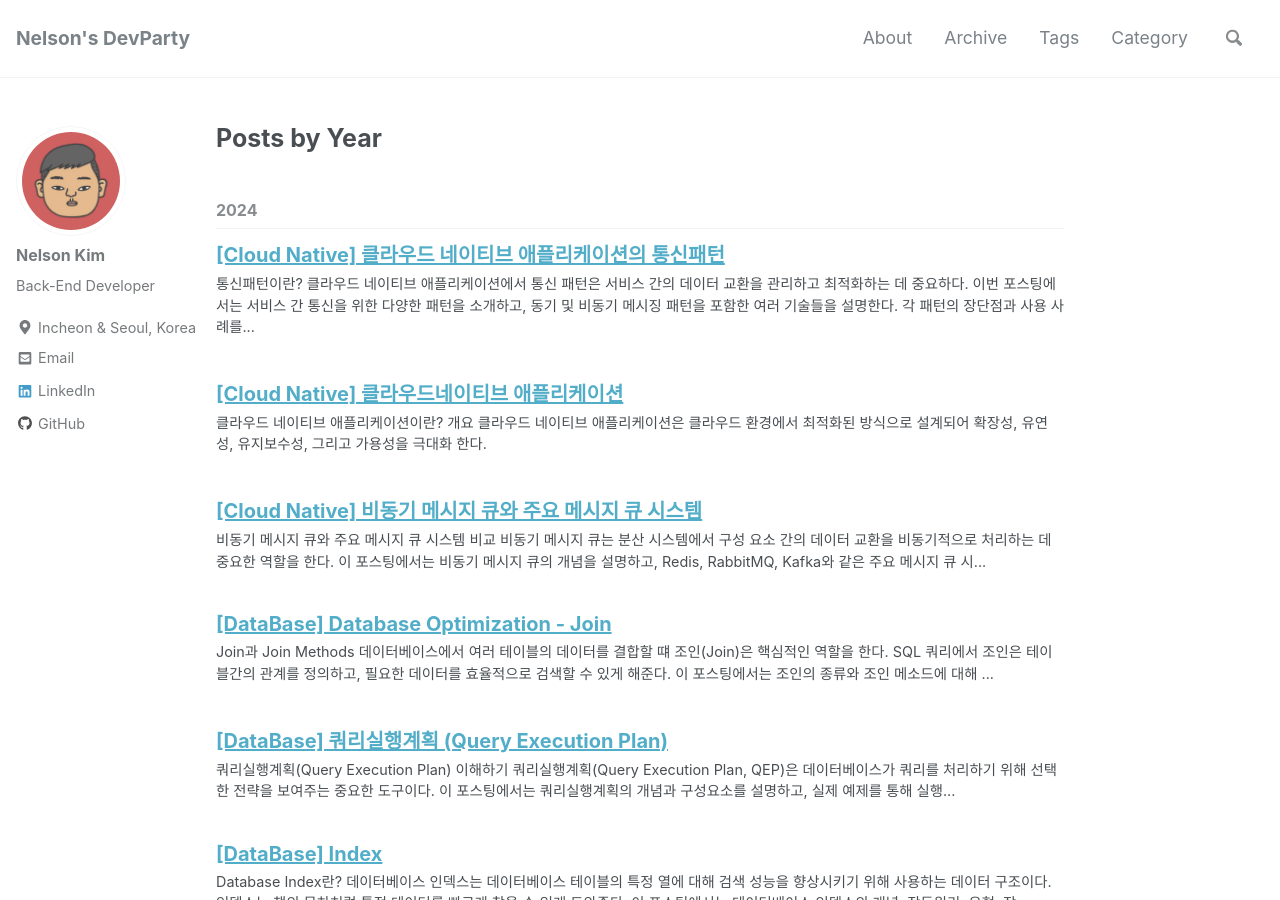
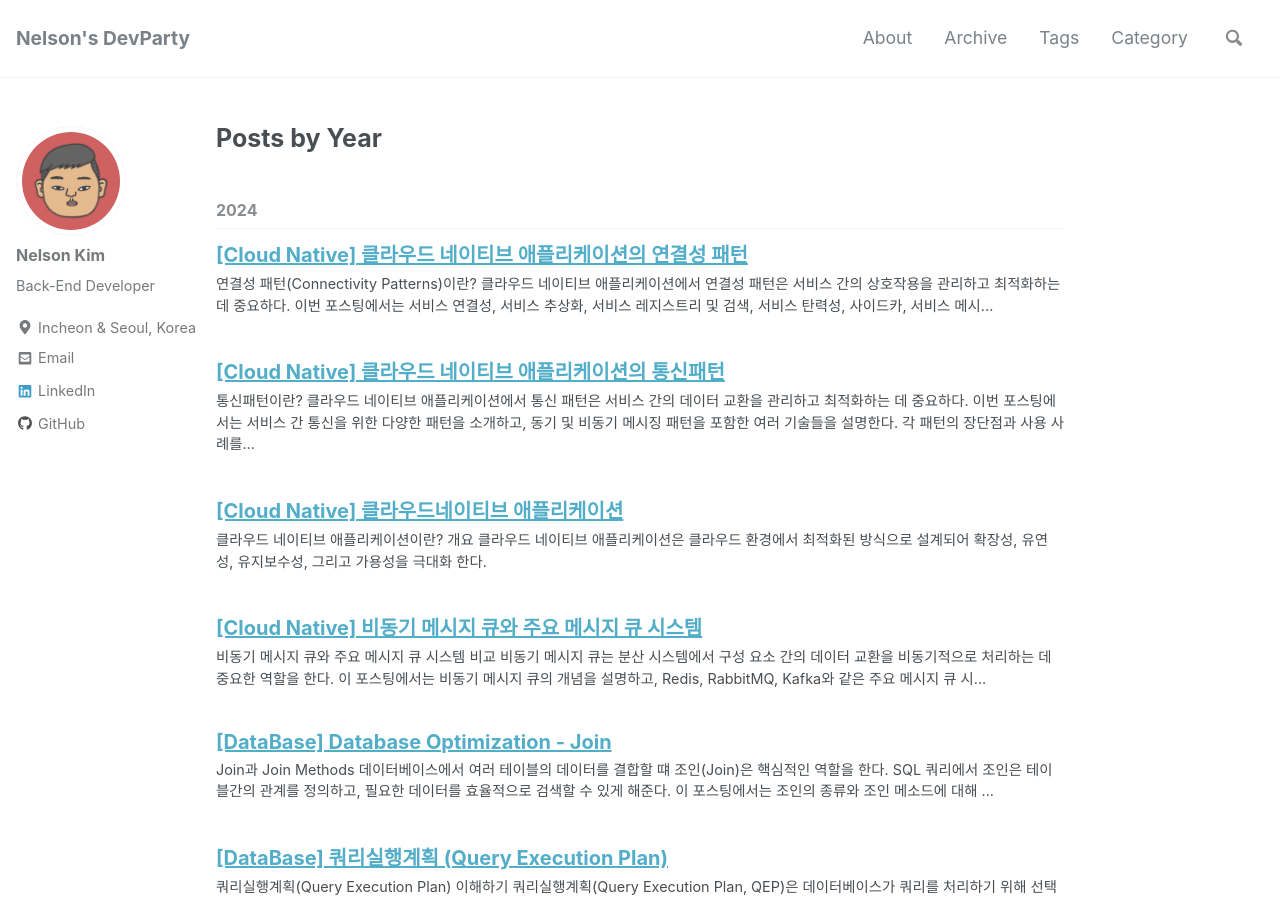
Before and after one commit to ssipflow/ssipflow.github.io, a Jekyll site: the page built from _pages/year-archive.html, in a window 1280 px wide and 900 px high. Built offline with Jekyll 4.4.1, drawn with Linux system fonts in a browser that asks for light colours; nearby versions of some CDN libraries; comment, search, counter and statistics services are not loaded; some of the changed lines change nothing that is shown.

Commit message:
Posting about Cloud Native Application Connectivity Patterns

```diff
--- a/_config.yml
+++ b/_config.yml
@@ -197,7 +197,7 @@ sass:
 
 # Outputting
 permalink: /:categories/:title/
-paginate: 5 # amount of posts to show
+paginate: 10 # amount of posts to show
 paginate_path: /page:num/
 timezone: Asia/Seoul # https://en.wikipedia.org/wiki/List_of_tz_database_time_zones
 
--- /dev/null
+++ b/_posts/2024-07-30-3-connectivity-pattern.md
@@ -0,0 +1,87 @@
+---
+title: \[Cloud Native\] 클라우드 네이티브 애플리케이션의 연결성 패턴
+layout: single
+author_profile: true
+comments: true
+share: true
+related: false
+date: '2024-07-30'
+tags:
+    - Cloud Native Application
+category: Cloud Native Application
+timezone: Asia/Seoul
+---
+
+# 연결성 패턴(Connectivity Patterns)이란?
+클라우드 네이티브 애플리케이션에서 연결성 패턴은 서비스 간의 상호작용을 관리하고 최적화하는 데 중요하다.
+이번 포스팅에서는 서비스 연결성, 서비스 추상화, 서비스 레지스트리 및 검색, 서비스 탄력성, 사이드카, 서비스 메시 및 사드카 없는 서비스 메시와 같은 주요 패턴을 다루고, 각 패턴에 대한 구체적인 예시를 제공한다.
+
+# 주요 연결성 패턴
+## 1. 서비스 연결성(Service Connectivity)
+* 서비스 연결성은 서비스가 서로 어떻게 통신하고 데이터와 기능을 교환하는지를 정의한다. 클라우드 네이티브 애플리케이션에서는 서비스 간의 연결을 효율적으로 관리하고, 동적이고 자동화된 연결 방식을 지원하는 것이 중요하다.
+* **마이크로서비스 아키텍처**
+  * 마이크로 서비스 아키텍처를 사용하는 대형 전자상거래 플랫폼에서, 주문 서비스가 사용자 서비스와 통신하여 사용자의 구매 이력을 확인하고, 재고 서비스와 통신하여 재고를 업데이트 한다.
+  예를 들어, Amazon에서는 사용자 주문과 관련된 정보가 다양한 서비스에 의해 처리되며, 각 서비스는 HTTP/REST API를 통해 통신한다.
+* 장점: 서비스 간의 월활한 통신을 통해 시스템의 전체적인 일관성과 응답성을 높일 수 있다.
+* 단점: 서비스 간 연결의 복잡성이 증가할 수 있으며, 관리와 모니터링이 필요하다.
+
+## 2. 서비스 추상화(Service Abstraction)
+* 서비스 추상화는 서비스의 구현 세부사항을 숨기고, 서비스가 제공하는 기능만을 외부에 노출하는 방식이다. 이는 서비스의 내부 동작을 변경하더라도 외부 시스템에 영향을 주지 않도록 한다.
+* **API Gateway**
+  * Amazon API Gateway를 사용하여 백엔드 서비스가 다양한 API 요청을 처리하도록 하고, 클라이언트는 API Gateway를 통해서만 서비스에 접근한다.
+  예를 들어, 클라이언트가 사용자 프로필 정보를 업데이트하고자 할 때, API Gateway가 요청을 받아 적절한 마이크로서비스로 라우팅한다.
+  API Gateway는 요청을 검증하고, 인증 및 인가를 처리하며, 서비스의 변경 사항에 상관없이 클라이언트에는 일관된 인터페이스를 제공한다.
+* 장점: 서비스의 내부 변경에 유연하게 대응할 수 있으며, 인터페이스 변경 시 시스템의 영향을 최소화할 수 있다.
+* 단점: 추상화 레이어가 추가됨으로써 시스템의 복잡성이 증가할 수 있다.
+
+## 3. 서비스 레지스트리 및 검색(Service Registry and Discovery)
+* 서비스 레지스트리는 서비스의 인스턴스와 그 위치를 중앙에서 관리하는 기능을 제공한다. 서비스 검색은 클라이언트가 서비스 인스턴스의 위치를 동적으로 찾는 방법이다.
+* **Eureka**
+  * Netflix의 Eureka를 사용하여 마이크로서비스가 동적으로 등록되고 검색된다.
+  예를 들어, 사용자가 주문을 요청할 떄, 주문서비스는 Eureka에 자신을 등록하고, 클라이언트는 Eureka에서 주문 서비스의 위치를 조회하여 요청을 전달한다.
+  Eureka는 서비스 인스턴스의 상태를 모니터링하고, 서비스의 가용성을 보장한다.
+* 장점: 동적인 서비스 인스턴스 관리와 로드 밸런싱을 지원하며, 서비스가 유연하게 추가되거나 제거될 수 있다.
+* 단점: 서비스 레지스트리와 검색 기능의 구현과 유지 관리가 필요하며, 서비스 위치 정보를 중앙에서 관리해야 한다.
+
+## 4. 서비스 탄력성(Service Resilience)
+* 서비스 탄력성은 시스템의 장애와 오류 상황에서도 안정적으로 서비스를 제공하는 능력을 말한다. 이는 장애를 격리하고, 실패한 요청을 재시도하거나 대체 경로를 제공하는 방식으로 구현된다.
+* **서킷브레이커(Circuit Breaker)**
+  * Netflix의 Hystrix를 사용하여 서비스 호출의 실패를 감지하고, 서비스 장애가 발생하면 서킷을 열어 서비스 호출을 차단한다.
+  예를 들어, 결제 서비스가 외부 결제 게이트웨이에 연결되어 있을 때, 결제 게이트웨이에 장애가 발생하면 Hystrix는 서킷을 열어 요청을 차단하고, 일정시간이 지나면 다시 시도한다.
+  이 방식은 장애를 격리하고 시스템의 전체적인 안정성을 높인다.
+* 장점: 시스템의 안정성을 높이고, 서비스 중단 시간을 줄일 수 있다.
+* 단점: 탄력성을 구현하는 데 추가적인 오버헤드와 복잡성이 발생할 수 있다.
+
+## 5. 사이드카 패턴(Sidecar Pattern)
+* 사이드카 패턴은 애플리케이션과 함께 배포되는 추가적인 사이드카 컨테이너를 사용하여 애플리케이션의 기능을 확장한다. 사이드카는 로깅, 모니터링, 보안 등의 부가적인 기능을 제공할 수 있다.
+* **Envoy**
+  * Envoy를 사이드카 컨테이너로 사용하여 서비스의 트래픽을 관리한다.
+  예를 들어, Kubernetes 클러스터에서 Envoy를 사이드카로 배포하여 서비스 간의 트래픽을 제어하고, 로깅과 모니터링을 수행한다. Envoy는 서비스 간의 트래픽을 제어하고, 로드 밸런싱, 트래픽 샤핑 및 장애 조치 기능을 제공한다.
+* 장점: 애플리케이션의 주요 기능에 영향을 주지 않고, 추가 기능을 쉽게 통합할 수 있다.
+* 단점: 사이드카와 애플리케이션 간의 통신을 관리해야 하며, 리소스 소모가 증가할 수 있다.
+
+## 6. 서비스 메시(Service Mesh)
+* 서비스 메시 패턴은 서비스 간의 통신을 관리하는 데 사용되는 인프라 계층이다. 서비스 메시를 사용하면 서비스 간의 통신을 제어하고 모니터링할 수 있으며, 보안, 트래픽 관리, 장애 조치 등을 지원한다.
+* **Istio**
+  * Istio는 서비스 메시를 구현하는 플랫폼으로, 서비스 간의 트래픽을 제어하고, 보안 및 관찰 기능을 제공한다. 예를 들어, Istio를 사용하여 서비스 간의 TLS 암호화를 구현하고, 트래픽을 관리하여 A/B테스트와 블루/그린 배포를 지원한다.
+  Istio는 사이드카 프록시를 사용하여 모든 서비스 간의 통신을 관리한다.
+* 장점: 통합된 서비스 통신, 보안 및 관찰 기능 제공, 트래픽 관리
+* 단점: 추가적인 복잡성과 성능 오버헤드가 발생할 수 있다.
+
+## 7. 사이드카 없는 서비스 메시(Service Mesh Without Sidecar)
+* 사이드카 없는 서비스 메시 패턴은 사이드카 없이 서비스 메시 기능을 제공하는 방식이다. 이 방법은 서비스 메시 기능을 애플리케이션 내에 직접 통합하거나, 다른 방식으로 관리하는 접근 방식이다.
+* **Linkerd**
+  * Linkerd는 사이드카 없이도 서비스 메시 기능을 제공할 수 있는 플랙폼으로, 간단한 에이전트를 통해 서비스 간의 통신을 관리한다. Linkerd는 경량의 프록시를 사용하여 서비스 간의 통신을 제어하고, 트래픽을 관리하며, 보안 및 모니터링 기능을 제공한다.
+* 장점: 사이드카 컨테이너를 사용하지 않아 오버헤드를 줄일 수 있으며, 사이드카 관리의 복잡성을 피할 수 있다.
+* 단점: 기능 구현이 복잡해질 수 있으며, 서비스 메시의 모든 기능을 내장하는 데 추가적인 개발 노력이 필요하다.
+
+# 연결성 패턴 선택의 기준
+연결성 패턴을 선택할 때는 다음과 같은 기준을 고려해야 한다.
+* **서비스의 독립성**: 서비스 간의 결합도와 독립성
+* **시스템의 확장성**: 서비스 확장의 용이성과 유연성
+* **복잡성 관리**: 시스템의 복잡성을 관리하는 데 필요한 도구와 접근 방식
+* **성능**: 성능 요구 사항 및 오버헤드 고려
+
+# 결론
+연결성 패턴은 클라우드 네이티브 애플리케이션의 설계에서 중요한 역랑릉 한다. 서비스 간의 연결을 효과적으로 관리하고, 시스템의 유연성과 확장성을 확보하기 위해 다양한 패턴을 이해하고 적절히 활용하는 것이 필수이다.
+각 패턴의 장단점을 잘 이해하고, 시스템 요구사항에 맞는 적절한 패턴을 선택하는 것이 성공적인 애플리케이션 구축의 핵심이다.
```
